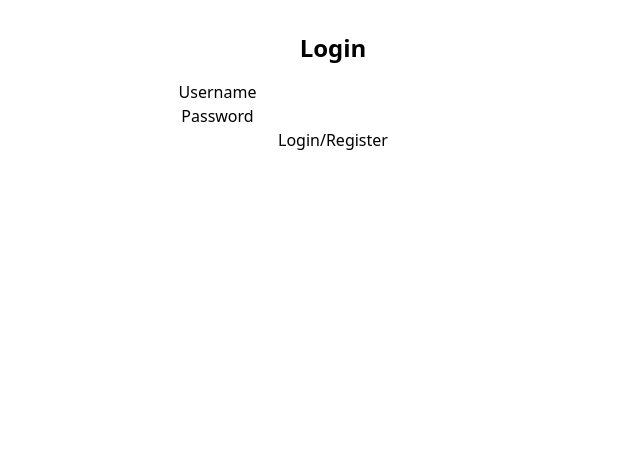
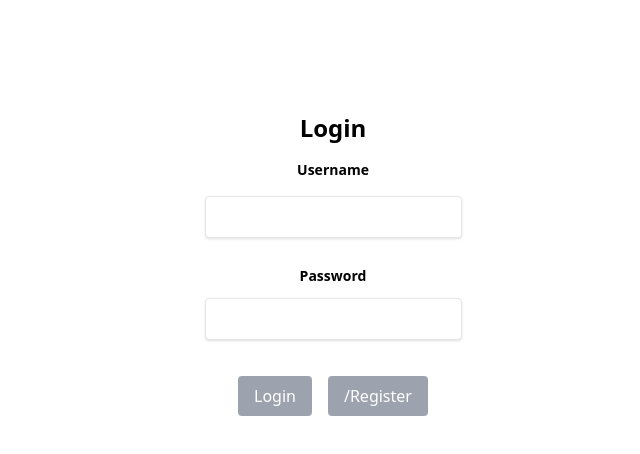
Before and after one commit to joemasri/A2Comp4513, a React (Vite) app in the folder assignment2-react-app/: page / in a window 1280 px wide. Shown: the top 454 px of the page, without its empty margins (307-947 px from the left). Built offline with nearby package versions, Linux system fonts and the light colour scheme; no server answers.

Commit message:
Updated LoginView, prepping standings/homeview2

```diff
--- a/assignment2-react-app/src/Api.jsx
+++ b/assignment2-react-app/src/Api.jsx
@@ -83,3 +83,74 @@ export const fetchDriver = async (selectedRace) => {
             return data;
         }
     }
+
+// Fetch Driver Standings
+export const fetchDriverStandings = async (raceId) => {
+        const { data, error } = await supabase
+            .from('driverStandings')
+            .select('')
+            .eq('raceId', raceId)
+            .order('position', { ascending: true });
+        if (error) {
+            console.error('Error fetching driver standings: ', error.message);
+            return null;
+        } else {
+            return data;
+        }
+    }
+
+// Fetch Constructor Standings
+export const fetchConstructorStandings = async (raceId) => {
+        const { data, error } = await supabase
+            .from('constructorStandings')
+            .select('')
+            .eq('raceId', raceId)
+            .order('position', { ascending: true });
+        if (error) {
+            console.error('Error fetching constructor standings: ', error.message);
+            return null;
+        } else {
+            return data;
+        }
+    }
+
+
+/*
+
+// Returns current season driver standings table for specified race
+app.get('/api/standings/:raceId/drivers', async (req, res) => {
+
+        const raceId = req.params.raceId;
+        const { data, error } = await supabase
+            .from('driverStandings')
+            .select('*, drivers!inner(driverRef)')
+            .eq('raceId', raceId)
+            .order('position', { ascending: true });
+
+        // Check for errors
+        handleError(error, data, res, `Standings with raceId: '${raceId}' not found`);
+});
+
+// Returnss current season constructors standings table for specified race
+app.get('/api/standings/:raceId/constructors', async (req, res) => {
+
+        const raceId = req.params.raceId;
+
+    try {
+        const { data, error } = await supabase
+            .from('constructorStandings')
+            .select(`raceId, constructorId, position, wins,
+                    constructors(name, constructorRef, nationality)`)
+            .eq('raceId', raceId)
+            .order('position', { ascending: true });
+
+        // Check for errors
+        handleError(error, data, res, `No standings found for race with id '${raceId}'`);
+
+    } catch (err) {
+        res.send({ error: 'Internal Server Error' });
+    }
+});
+
+
+*/
--- a/assignment2-react-app/src/components/views/HomeView2/StandingsDisplay.jsx
+++ b/assignment2-react-app/src/components/views/HomeView2/StandingsDisplay.jsx
@@ -0,0 +1,25 @@
+import React, { useState, useEffect } from 'react';
+import { fetchDriverStandings, fetchConstructorStandings } from '../../../Api'; // Import the API functions
+
+const StandingsDisplay = ({ /*  */ }) => {
+
+    // Fetch driver standings
+
+    return (
+        <div>
+            {/* Display driver standings */}
+            <h2 className="">Drivers</h2>
+            <table>
+                {/* Render driver standings table */}
+            </table>
+
+            {/* Display constructor standings */}
+            <h2 className="">Constructors</h2>
+            <table>
+                {/* Render constructor standings table */}
+            </table>
+        </div>
+    );
+};
+
+export default StandingsDisplay;
--- a/assignment2-react-app/src/components/views/LoginView/LoginView.jsx
+++ b/assignment2-react-app/src/components/views/LoginView/LoginView.jsx
@@ -12,19 +12,19 @@ const LoginView = () => {
 
     return (
         <div>
-            <div className="container">
+            <div className="flex-center items-center m-20">
                 <h1 className='text-2xl font-bold mb-4'>Login</h1>
                 <form>
-                    <div className="form-group">
-                        <label htmlFor="username">Username</label>
-                        <input type="text" id="username" name="username" />
+                    <div className="mb-4">
+                        <label className=" block m-1 text-black text-sm font-bold" htmlFor="username">Username</label>
+                        <input className="shadow border rounded py-2 px-3 text-gray-700 m-3" type="text" id="username" name="username" />
                     </div>
-                    <div className="form-group">
-                        <label htmlFor="password">Password</label>
-                        <input type="password" id="password" name="password" />
+                    <div className="mb-6">
+                        <label className="block text-black text-sm font-bold" htmlFor="password">Password</label>
+                        <input className="shadow appearance-none border rounded py-2 px-3 text-gray-700 m-3" type="password" id="password" name="password" />
                     </div>
-                    <button type="button" onClick={handleLogin}>Login</button>
-                    <button type="button"onClick={handleLogin}>/Register</button>
+                    <button className="py-2 px-4 text-white bg-gray-400 rounded" type="button" onClick={handleLogin}>Login</button>
+                    <button className="py-2 px-4 ml-4 text-white bg-gray-400 rounded" type="button"onClick={handleLogin}>/Register</button>
                 </form>
             </div>
         </div>
```
Also changed, not shown: assignment2-react-app/src/components/views/HomeView1/RaceOverview.jsx (+4 -4 lines).
